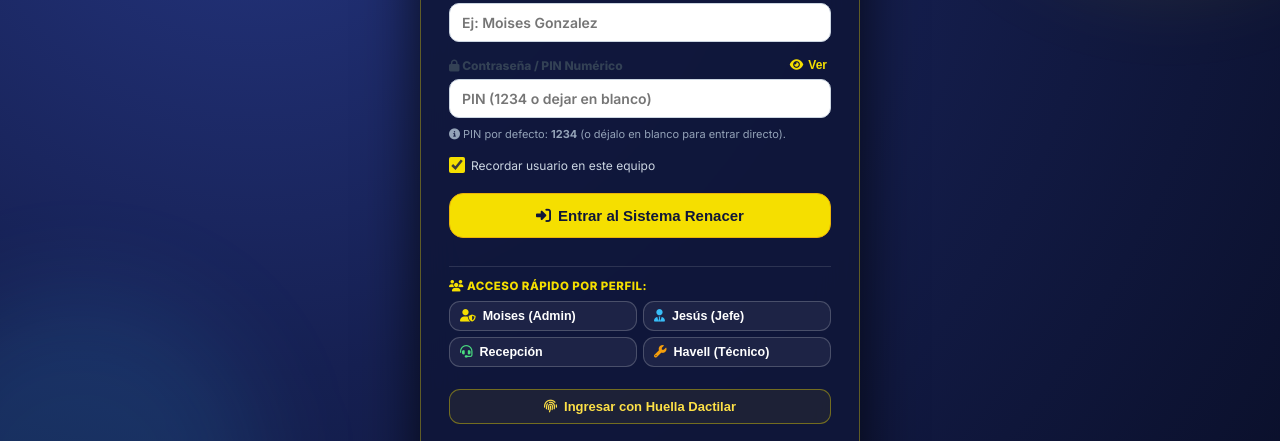
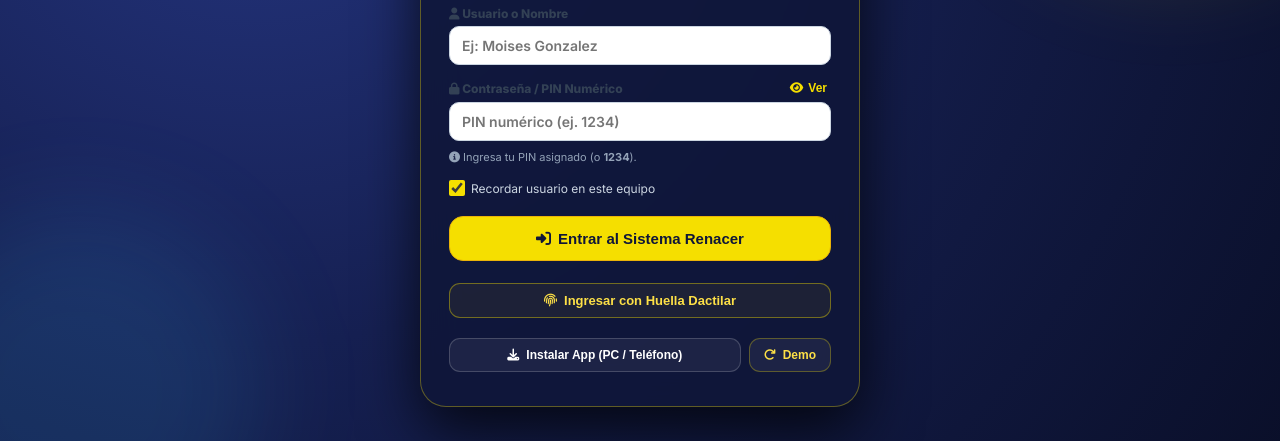
Before and after one commit to moigon2408xp-pixel/Rectificadora-Renacer, a plain HTML site: page index.html in a window 1280 px wide. Shown: the part 330-771 px from the top of the page. Drawn offline with Linux system fonts and the light colour scheme; some packages are replaced by stand-ins of ours; a script that the page names is missing.

Commit message:
Update asset versioning and placeholder text

```diff
--- a/index.html
+++ b/index.html
@@ -6,12 +6,12 @@
   <meta name="theme-color" content="#182254" />
   <meta name="description" content="Sistema Integral de Recepción, Diagnóstico, Presupuesto, Asignación por Subtareas, Control de Calidad y Comisiones — Rectificadora Renacer (Job 8:7)." />
   <link rel="manifest" href="./manifest.webmanifest" />
-  <link rel="icon" type="image/png" href="./logo_renacer.png?v=20261114_1800" />
-  <link rel="apple-touch-icon" href="./logo_renacer.png?v=20261114_1800" />
+  <link rel="icon" type="image/png" href="./logo_renacer.png?v=20261114_2100" />
+  <link rel="apple-touch-icon" href="./logo_renacer.png?v=20261114_2100" />
   <link href="https://fonts.googleapis.com/css2?family=Inter:wght@400;500;600;700;800;900&display=swap" rel="stylesheet" />
   <link rel="stylesheet" href="https://cdnjs.cloudflare.com/ajax/libs/font-awesome/6.4.0/css/all.min.css" />
   <script src="https://cdn.jsdelivr.net/npm/sweetalert2@11"></script>
-  <link rel="stylesheet" href="./styles.css?v=20261114_1800" />
+  <link rel="stylesheet" href="./styles.css?v=20261114_2100" />
   <title>Rectificadora Renacer — Sistema de Taller y Producción (Job 8:7)</title>
 </head>
 <body>
@@ -74,12 +74,12 @@
                 id="login-pin-input"
                 type="password"
                 inputmode="numeric"
-                placeholder="PIN (1234 o dejar en blanco)"
+                placeholder="PIN numérico (ej. 1234)"
                 autocomplete="current-password"
               />
             </div>
             <div style="font-size:11px; color:#94a3b8; margin-top:4px;">
-              <i class="fas fa-info-circle"></i> PIN por defecto: <strong>1234</strong> (o déjalo en blanco para entrar directo).
+              <i class="fas fa-info-circle"></i> Ingresa tu PIN asignado (o <strong>1234</strong>).
             </div>
           </div>
 
@@ -93,27 +93,6 @@
           <button type="submit" class="btn btn--gold btn--lg" style="width:100%; justify-content:center; padding:13px; font-size:15px; margin-top:6px;">
             <i class="fas fa-sign-in-alt"></i> Entrar al Sistema Renacer
           </button>
-
-          <!-- BOTONES DE ACCESO RÁPIDO DIRECTO POR PERFIL (1 CLIC) -->
-          <div style="margin-top:14px; padding-top:12px; border-top:1px solid rgba(255,255,255,0.12);">
-            <div style="font-size:11.5px; font-weight:800; color:var(--renacer-gold); margin-bottom:8px; text-transform:uppercase; letter-spacing:0.5px;">
-              <i class="fas fa-users"></i> Acceso Rápido por Perfil:
-            </div>
-            <div style="display:grid; grid-template-columns:1fr 1fr; gap:6px;">
-              <button type="button" class="btn btn--ghost btn--xs" style="background:rgba(255,255,255,0.06); color:#fff; border-color:rgba(255,255,255,0.2); justify-content:flex-start; padding:7px 10px;" onclick="quickLoginAs('USR-MOISES')">
-                <i class="fas fa-user-shield" style="color:var(--renacer-gold);"></i> Moises (Admin)
-              </button>
-              <button type="button" class="btn btn--ghost btn--xs" style="background:rgba(255,255,255,0.06); color:#fff; border-color:rgba(255,255,255,0.2); justify-content:flex-start; padding:7px 10px;" onclick="quickLoginAs('USR-JESUS')">
-                <i class="fas fa-user-tie" style="color:#38bdf8;"></i> Jesús (Jefe)
-              </button>
-              <button type="button" class="btn btn--ghost btn--xs" style="background:rgba(255,255,255,0.06); color:#fff; border-color:rgba(255,255,255,0.2); justify-content:flex-start; padding:7px 10px;" onclick="quickLoginAs('USR-RECEPCION')">
-                <i class="fas fa-headset" style="color:#4ade80;"></i> Recepción
-              </button>
-              <button type="button" class="btn btn--ghost btn--xs" style="background:rgba(255,255,255,0.06); color:#fff; border-color:rgba(255,255,255,0.2); justify-content:flex-start; padding:7px 10px;" onclick="quickLoginAs('USR-HAVELL')">
-                <i class="fas fa-wrench" style="color:#f59e0b;"></i> Havell (Técnico)
-              </button>
-            </div>
-          </div>
 
           <button type="button" class="btn btn--ghost" style="width:100%; border-color:rgba(245,223,0,0.4); color:#fde047; margin-top:8px; font-size:13px; font-weight:800; background:rgba(245,223,0,0.06);" onclick="handleBiometricLogin()">
             <i class="fas fa-fingerprint"></i> Ingresar con Huella Dactilar
@@ -189,7 +168,7 @@
                 type="search"
                 id="global-search-input"
                 class="topbar-search-input"
-                placeholder="Buscar Troquel, Cédula o Motor..."
+                placeholder="Buscar Orden, Cédula o Motor..."
                 oninput="handleGlobalSearch(this.value)"
               />
             </div>
@@ -268,6 +247,6 @@
 
   </div>
 
-  <script src="./app.js?v=20261114_1800"></script>
+  <script src="./app.js?v=20261114_2100"></script>
 </body>
 </html>
```
